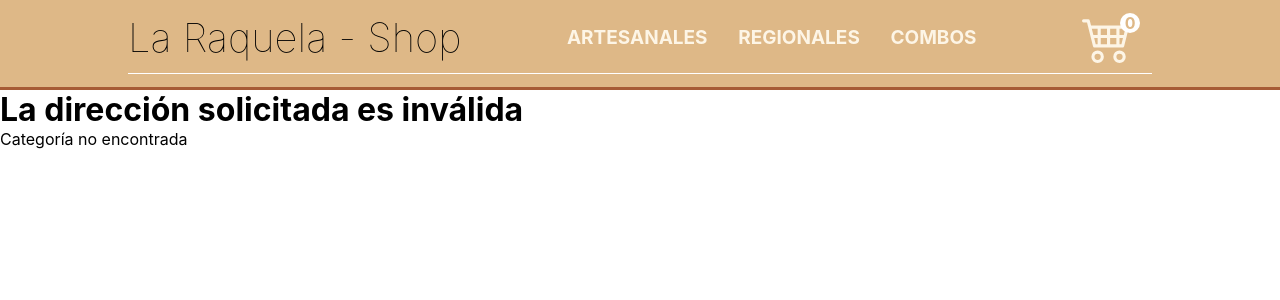
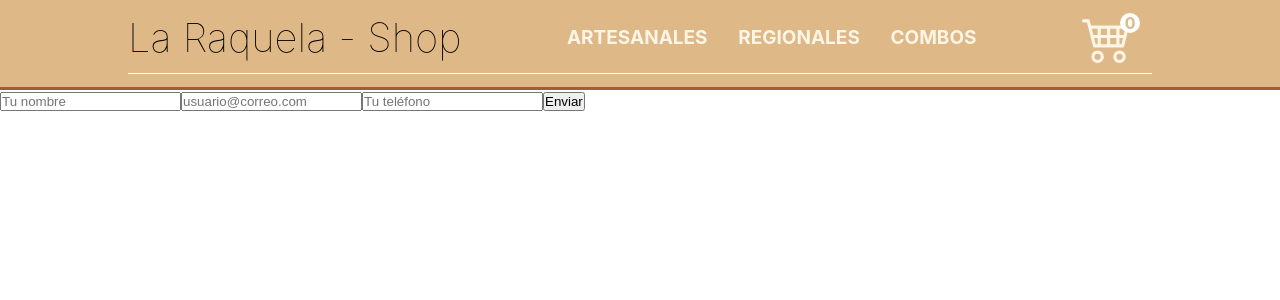
Before and after one commit to lopezjuanma96/react-coderhouse2, a React (Create React App) app: page /check in a window 1280 px wide. Before the commit this address led to /category. Shown: the top 300 px of the page. Built offline with nearby package versions, Linux system fonts and the light colour scheme; no server answers; the database is empty.

Commit message:
adding doc to firebase without styling or data checking

```diff
--- a/src/App.js
+++ b/src/App.js
@@ -5,6 +5,7 @@ import {NavBar} from './components/NavBar/NavBar'
 import {BrowserRouter, Routes, Route, Navigate} from 'react-router-dom'
 import { CartContextProvider } from './components/utils/CartContext'
 import { Cart } from './components/Cart/Cart'
+import { Checkout } from './components/Checkout/Checkout'
 
 function App() {
   return (
@@ -18,6 +19,7 @@ function App() {
           <Route path ="/category" element={<ItemListContainer/>}/>
           <Route path ="/item/:itemId" element={<ItemDetailContainer/>}/>
           <Route path ="/cart" element={<Cart/>}/>
+          <Route path ="/check" element={<Checkout/>}/>
           <Route path="*" element={<Navigate to="/category"/>}/>
         </Routes>
       </BrowserRouter>
--- a/src/components/Cart/Cart.js
+++ b/src/components/Cart/Cart.js
@@ -3,6 +3,7 @@ import './Cart.css';
 import { CartContext } from '../utils/CartContext';
 import { useContext } from 'react';
 import { CartItem } from './CartItem';
+import { Link } from 'react-router-dom';
 
 export const Cart = () => {
     const {cart, clearCart} = useContext(CartContext);
@@ -11,10 +12,8 @@ export const Cart = () => {
         <div className="cartBlock">
             <h2 className="cartTitle"> Este es tu Carrito</h2>
             {cart.map( (e) => <CartItem key={e.id} prod={e}/> )}
-            {cart.length > 0?
-                <button className="clearCartButton" onClick={clearCart}>Vaciar Carrito</button>
-                :<button className="clearCartButton" disabled>Vaciar Carrito</button>
-            }
+            <button className="clearCartButton" onClick={clearCart} disabled={cart.length === 0}>Vaciar Carrito</button>
+            <Link to={cart.length === 0? "/":"/check"}><button className= "checkoutButton">Terminar Compra</button></Link>
         </div>
     )
 
--- /dev/null
+++ b/src/components/Checkout/Checkout.js
@@ -0,0 +1,81 @@
+import { addDoc, collection } from "firebase/firestore";
+import { useContext, useState } from "react"
+import { db } from "../../firebase/config";
+import { CartContext } from "../utils/CartContext"
+
+
+export const Checkout = () => {
+
+    const { cart, cartTotalPrice } = useContext(CartContext);
+    const [ values, setValues ] = useState({
+                                            name : "",
+                                            email : "",
+                                            phone : ""
+                                        })
+
+    let orden = {
+        comprador: {
+            name : "Juan",
+            email : "ll@yahoo.com",
+            phone : "123345"
+        },
+        items : cart,
+        total : cartTotalPrice()
+    }
+
+    const handleInputChange = (e) => {
+        //condicionar input
+        setValues({...values, [e.target.id] : e.target.value})
+    }
+
+    const handleSubmit = (e) => {
+        e.preventDefault()
+
+        /*usar condiciones para validar los campos
+        if (values.name.length < 5){
+            alert("El nombre es muy corto");
+        }*/
+
+        orden = {
+            comprador : values,
+            items : cart,
+            total : cartTotalPrice()
+        }
+
+        const ordersRef = collection(db, "orders");
+        addDoc(ordersRef, orden)
+            .then((doc) => console.log(doc.id))
+            .catch((e) => console.log(e))
+
+        console.log(orden);
+    }
+
+    return (
+        <div className="checkoutFormBlock">
+            <form className="checkoutForm">
+                <input className="checkoutFormInput"
+                       type="text"
+                       placeholder="Tu nombre"
+                       id="name"
+                       name="name"
+                       onChange={handleInputChange}
+                />
+                <input className="checkoutFormInput"
+                       type="email"
+                       placeholder="usuario@correo.com"
+                       id="email"
+                       name="email"
+                       onChange={handleInputChange}
+                />
+                <input className="checkoutFormInput"
+                       type="text"
+                       placeholder="Tu teléfono"
+                       id="phone"
+                       name="phone"
+                       onChange={handleInputChange}
+                />
+                <button className="CheckoutFormSubmit" type="submit" onClick={handleSubmit}>Enviar</button>
+            </form>
+        </div>
+    )
+}
--- a/src/components/utils/CartContext.js
+++ b/src/components/utils/CartContext.js
@@ -37,6 +37,13 @@ export const CartContextProvider = ({children}) => {
         return sum;
     }
 
+    //RETURN TOTAL COST ON CART
+    const cartTotalPrice = () => {
+        let sum = 0;
+        cart.map((prod) => sum += prod.price);
+        return sum;
+    }
+
     //UPDATES A PRODUCT IN THE CART, USED MAINLY IN addToCart
     const changeCartAmount = (id, amt) => {
         setCart(cart.map( (prod) => {
@@ -58,8 +65,9 @@ export const CartContextProvider = ({children}) => {
     }
 
 
+
     return (
-        <CartContext.Provider value = {{cart, addToCart, isInCart, howMany, cartTotalCounter, changeCartAmount, deleteFromCart, clearCart}}>
+        <CartContext.Provider value = {{cart, addToCart, isInCart, howMany, cartTotalCounter, cartTotalPrice, changeCartAmount, deleteFromCart, clearCart}}>
             {children}
         </CartContext.Provider>
     )
```
Also changed, not shown: src/ex/firebase.js (+26 -2 lines).
